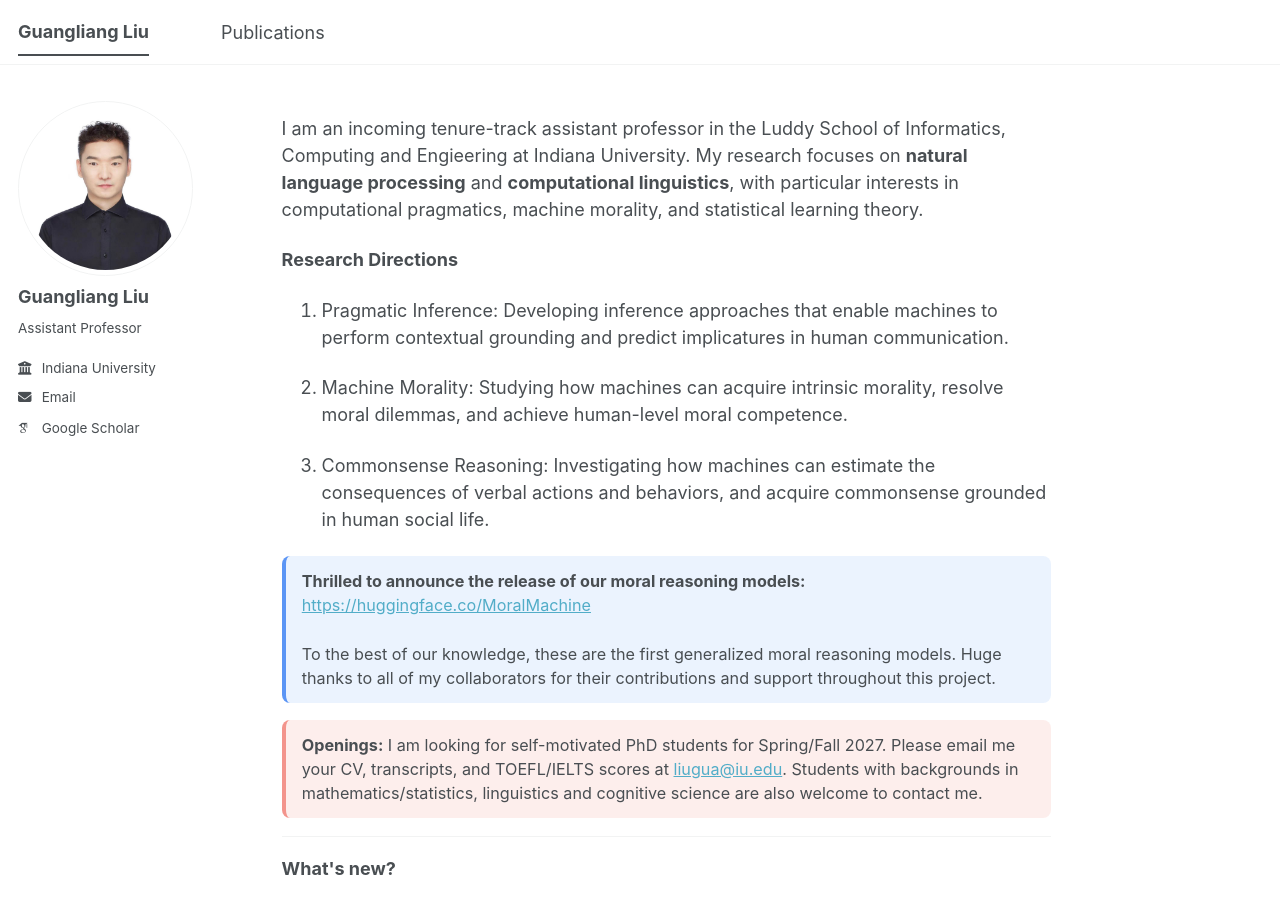
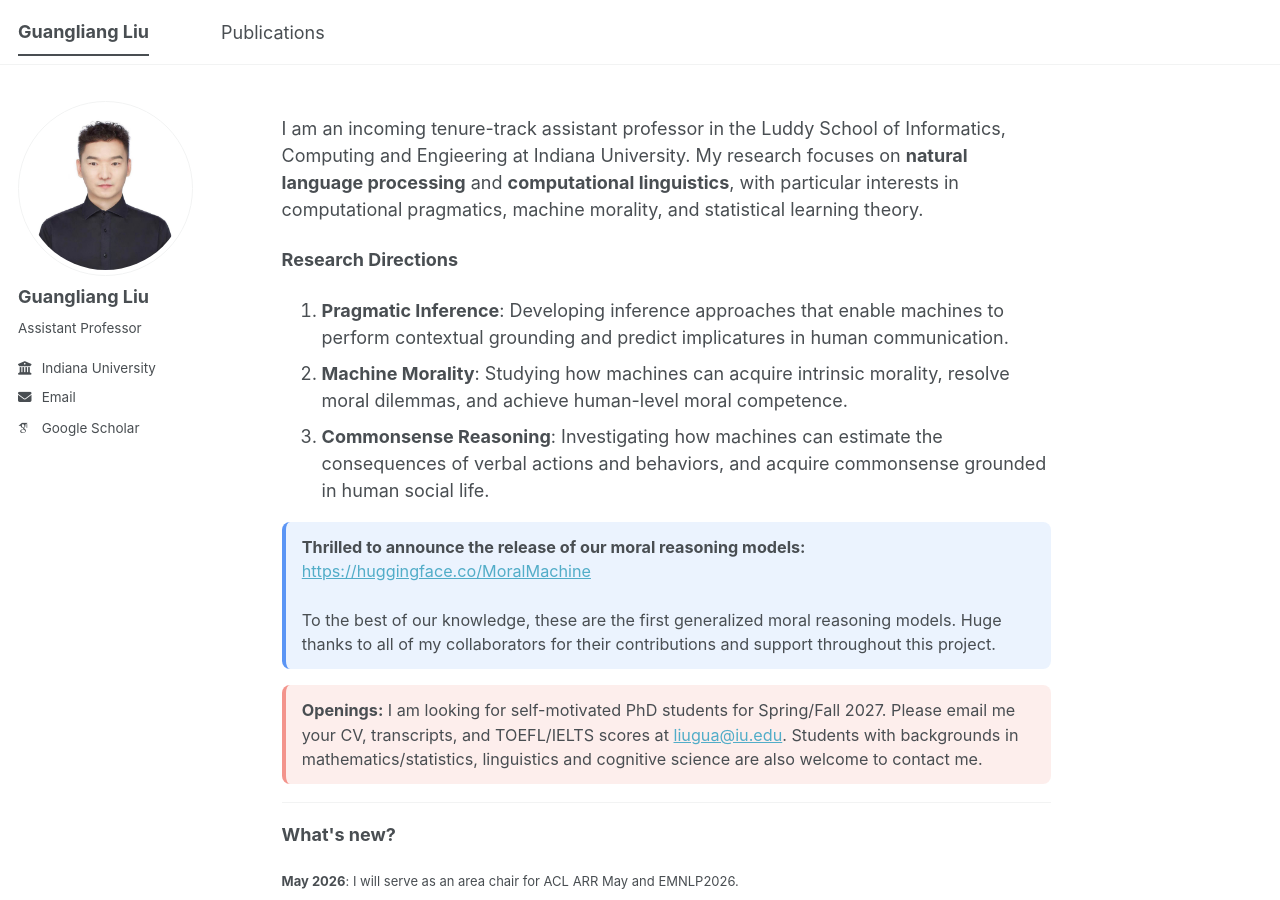
Before and after one commit to guangliang-nlp/guangliang-nlp.github.io, a Jekyll site: the page built from about.md, in a window 1280 px wide and 900 px high. Built offline with Jekyll 4.4.1, drawn with Linux system fonts in a browser that asks for light colours; some web fonts are replaced; a script bundle is joined from its source files by our own code; library files that are not in the unit come from our copies; part of the change alters nothing that is shown.

```diff
--- a/about.md
+++ b/about.md
@@ -11,12 +11,9 @@ I am an incoming tenure-track assistant professor in the Luddy School of Informa
 
 
 <strong>Research Directions</strong>
-
-1. Pragmatic Inference: Developing inference approaches that enable machines to perform contextual grounding and predict implicatures in human communication.
-
-2. Machine Morality: Studying how machines can acquire intrinsic morality, resolve moral dilemmas, and achieve human-level moral competence.
-
-4. Commonsense Reasoning: Investigating how machines can estimate the consequences of verbal actions and behaviors, and acquire commonsense grounded in human social life.
+1. <strong>Pragmatic Inference</strong>: Developing inference approaches that enable machines to perform contextual grounding and predict implicatures in human communication.
+2. <strong>Machine Morality</strong>: Studying how machines can acquire intrinsic morality, resolve moral dilemmas, and achieve human-level moral competence.
+3. <strong>Commonsense Reasoning</strong>: Investigating how machines can estimate the consequences of verbal actions and behaviors, and acquire commonsense grounded in human social life.
 
 <div style="
   background-color:rgba(66, 133, 244, 0.10);
```
